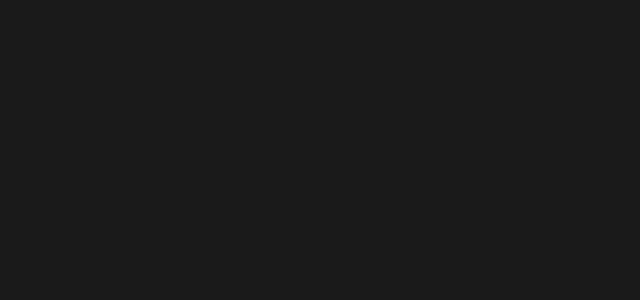
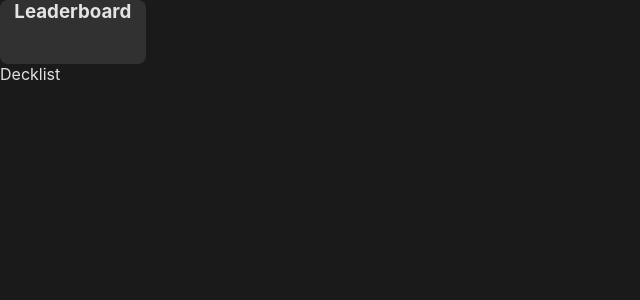
Before and after one commit to MaxPW777/Duelling-Nexus-Clone, a React (Vite) app in the folder client/: page /edit in a window 1280 px wide. Before the commit this address had no page. Shown: the top 300 px of the page, without its empty margins (0-640 px from the left). Built offline with nearby package versions, Linux system fonts and the light colour scheme; a web font is replaced by a local one.

Commit message:
[+] added deckedit path

```diff
--- a/client/src/main.tsx
+++ b/client/src/main.tsx
@@ -4,6 +4,7 @@
 import { BrowserRouter, Route, Routes } from 'react-router-dom'
 import './index.css'
 import Login from './pages/login/Login.tsx'
+import DeckEdit from './pages/deckedit/deckedit.tsx'
 
 ReactDOM.createRoot(document.getElementById('root')!).render(
   <BrowserRouter>
@@ -17,6 +18,7 @@
         path="/login"
         element={<Login />}
       />
+      <Route path='/edit' element={<DeckEdit />}/>
     </Routes>
 
   </BrowserRouter>
--- /dev/null
+++ b/client/src/pages/deckedit/DeckEdit.tsx
@@ -0,0 +1,15 @@
+import React from 'react'
+import Leaderboard from './components/Leaderboard'
+import Decklist from './components/Decklist'
+import './DeckEdit.css'
+
+function DeckEdit() {
+  return (
+    <div>
+        <Leaderboard />
+        <Decklist />
+    </div>
+  )
+}
+
+export default DeckEdit
--- /dev/null
+++ b/client/src/pages/deckedit/components/Decklist.tsx
@@ -0,0 +1,9 @@
+import React from 'react'
+
+function Decklist() {
+  return (
+    <div>Decklist</div>
+  )
+}
+
+export default Decklist
--- a/client/src/pages/login/components/Leaderboard.tsx
+++ b/client/src/pages/deckedit/components/Leaderboard.tsx
@@ -1,5 +1,3 @@
-import React from 'react'
-
 function Leaderboard() {
   return (
     <div className='leaderboard'><h3>Leaderboard</h3></div>
--- /dev/null
+++ b/client/src/pages/deckedit/deckedit.css
@@ -0,0 +1,18 @@
+
+
+
+
+
+
+
+
+
+.leaderboard{
+    height: 100%;
+    background-color: rgba(255, 255, 255, 0.1);
+    border-radius: 0.5rem;
+    width: 35%;
+    display: flex;
+    flex-direction: column;
+    align-items: center;
+}
--- a/client/src/pages/login/styles/Login.css
+++ b/client/src/pages/login/Login.css
@@ -44,15 +44,6 @@
     }
 }
 
-.leaderboard{
-    height: 100%;
-    background-color: rgba(255, 255, 255, 0.1);
-    border-radius: 0.5rem;
-    width: 35%;
-    display: flex;
-    flex-direction: column;
-    align-items: center;
-}
 
 label{
     font-size: 1.35rem;
--- a/client/src/pages/login/Login.tsx
+++ b/client/src/pages/login/Login.tsx
@@ -1,5 +1,5 @@
-import "./styles/Login.css"
-import Leaderboard from "./components/Leaderboard"
+import "./Login.css"
+import Leaderboard from "../deckedit/components/Leaderboard"
 import LoginForm from "./components/LoginForm"
 function Login() {
   return (
--- a/client/src/pages/login/components/LoginForm.tsx
+++ b/client/src/pages/login/components/LoginForm.tsx
@@ -1,5 +1,3 @@
-import React from 'react'
-
 function LoginForm() {
     return (
         <form>
```
